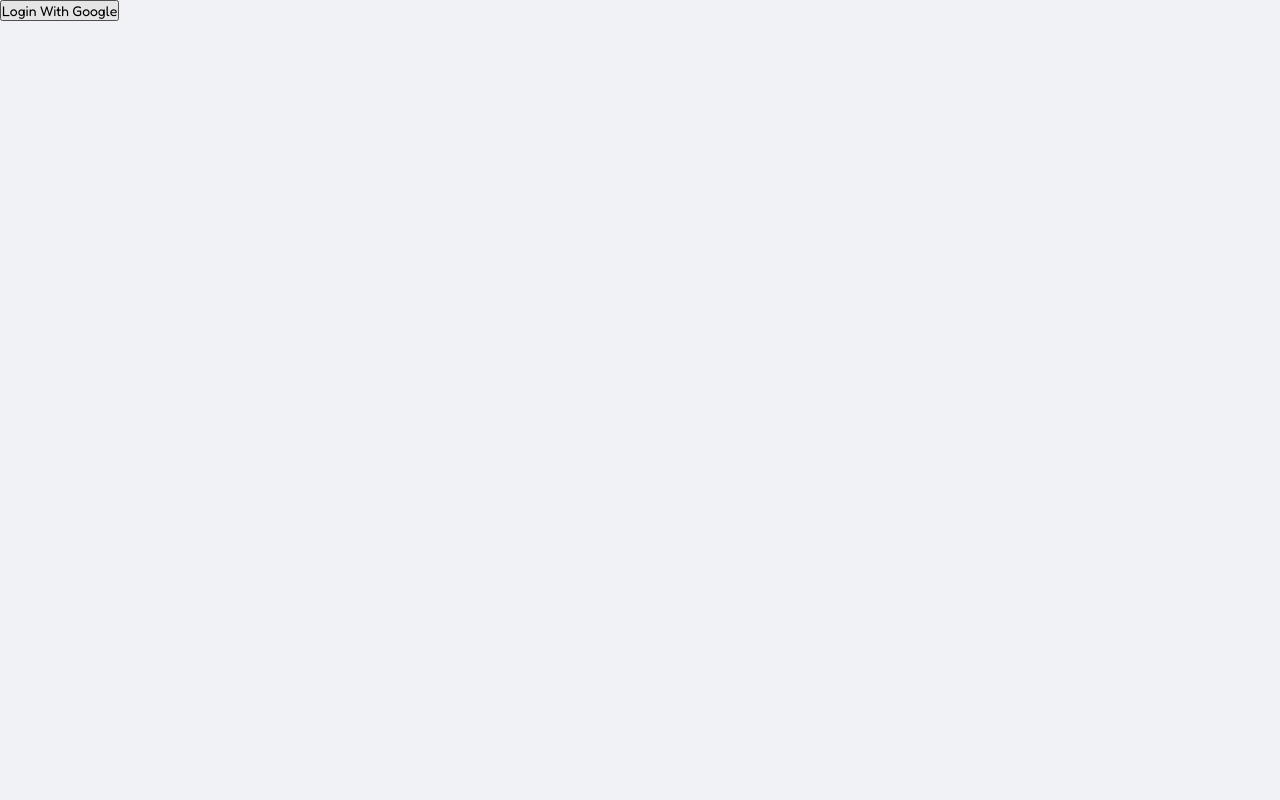
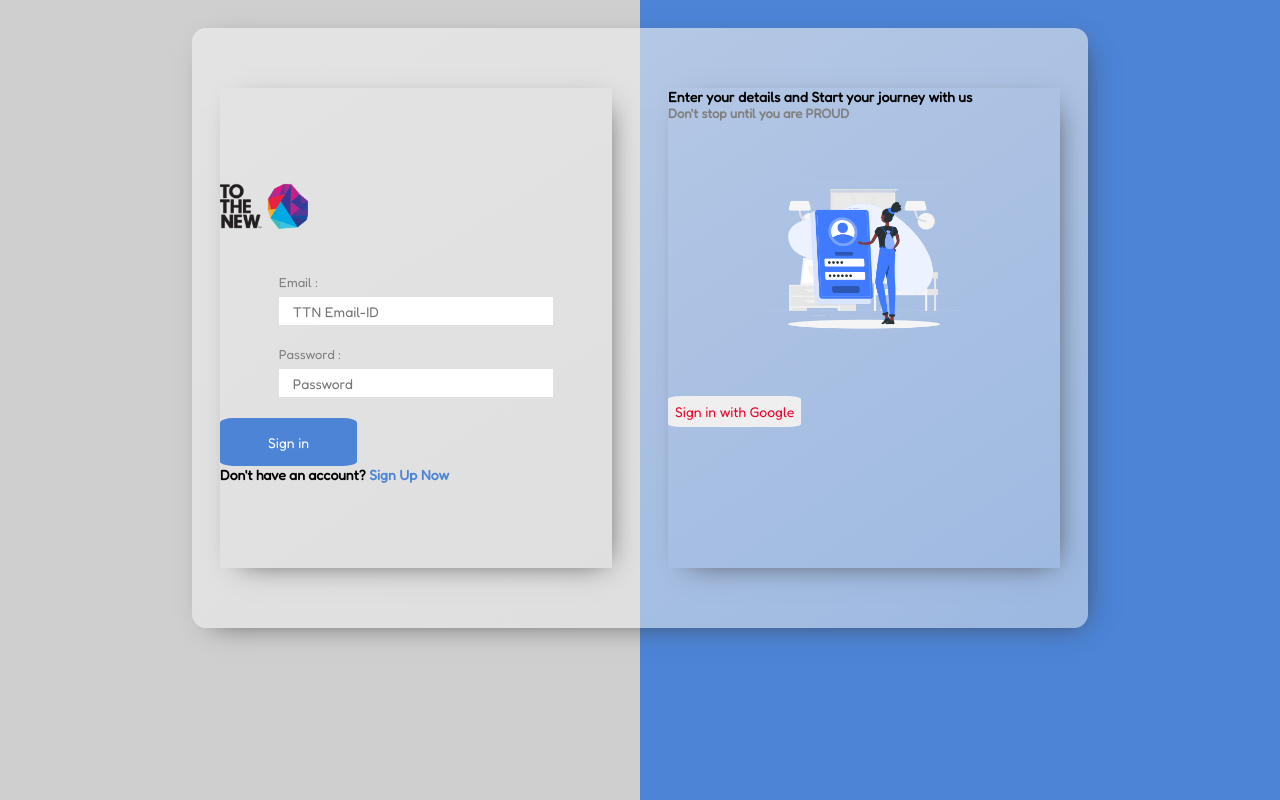
Before and after one commit to harsh-ttn/Buzz-TTN, a React (Create React App) app in the folder client/: page /google in a window 1280 px wide. Built offline with nearby package versions, Linux system fonts and the light colour scheme.

Commit message:
Login and Register Pages, func

```diff
--- a/client/package.json
+++ b/client/package.json
@@ -12,8 +12,10 @@
     "firebase": "^9.6.10",
     "react": "^18.0.0",
     "react-dom": "^18.0.0",
+    "react-redux": "^7.2.8",
     "react-router-dom": "^6.3.0",
     "react-scripts": "5.0.0",
+    "redux": "^4.1.2",
     "web-vitals": "^2.1.4"
   },
   "scripts": {
--- a/client/src/App.js
+++ b/client/src/App.js
@@ -16,7 +16,7 @@ function App() {
             {/* <Route path="/" element={<Login />} />
             <Route path="/register" element={<Register />} /> */}
             <Route path="/" element={<Home />} />
-            <Route path="/google" element={<GLogin />} />
+            <Route path="/google" element={<Login />} />
             <Route path="/userDetail/:id" element={<DetailUser />} />
           </Routes>
         </Router>
--- /dev/null
+++ b/client/src/components/ApiCall/LoginApiCall.js
@@ -0,0 +1,12 @@
+import axios from '../../service/axios';
+
+
+export const LoginApiCall=async(userCredentials)=>{
+
+    try{
+        const user = await axios.post('/auth/login',userCredentials);
+        console.log(user.data);
+    }catch(error){
+        console.log('Error',error);
+    }
+}
--- /dev/null
+++ b/client/src/components/ApiCall/RegisterApiCall.js
@@ -0,0 +1,8 @@
+import axios from "../../service/axios";
+export const RegisterApiCall = async(userCredentials)=>{
+    try{
+        await axios.post('/api/users',userCredentials);
+    }catch(error){
+        console.log(error);
+    }
+}
--- a/client/src/components/Login/Login.jsx
+++ b/client/src/components/Login/Login.jsx
@@ -1,17 +1,31 @@
 import React from "react";
 import './Login.css'
 import {Link} from 'react-router-dom';
-import { useState } from "react";
+import { useState,useEffect,useRef } from "react";
 import logo from './logoPng.png';
 import signin from './signin.png';
+import {LoginApiCall} from '../ApiCall/LoginApiCall';
 
 function Login(){
+
+
 
     const[emailval,setEmailval]= useState('');
     const[pwdval,setPwdval]= useState('');
 
     const handleSubmit=(e)=>{
         e.preventDefault();
+        if(emailval!=='' || pwdval!==''){
+            if (/@tothenew.com\s*$/.test(emailval)) {
+                LoginApiCall({"email":emailval,"password":pwdval});
+            setEmailval('');
+            setPwdval('');
+             }
+             else{
+                 alert('You can only login with To The New email-ID. Kindly try again')
+             }
+
+        }
     }
 
     return (
--- a/client/src/components/Register/Register.jsx
+++ b/client/src/components/Register/Register.jsx
@@ -2,6 +2,7 @@ import React from "react";
 import './Register.css'
 import {Link} from 'react-router-dom';
 import {useState} from 'react'
+import {RegisterApiCall} from '../ApiCall/RegisterApiCall';
 
 function Register(){
 
@@ -12,7 +13,26 @@ function Register(){
 
     const handleSubmit=(e)=>{
         e.preventDefault();
-    }
+        if(name!=='' ||emailval!=='' ||pwdval!==''||confirmpwdval!==''){
+            if (/@tothenew.com\s*$/.test(emailval)) {
+                if(pwdval===confirmpwdval){
+                    RegisterApiCall({"name":name,"email":emailval,"password":pwdval,"google":false,"userImage":""})
+                    setName('');
+                    setEmailval('');
+                    setPwdval('');
+                    setConfirmPwdval('');
+                    alert('User signed-up successfully.Kindly Login!!')
+                }
+                else{
+                    alert("Passwords don't match. Kindly try again")
+                }
+             }
+             else{
+                 alert('User can only sign-up using To The New official email-ID. Kindly try again!!');
+             }
+
+            }
+        }
 
     return (
         <div className="register-main">
@@ -50,7 +70,7 @@ function Register(){
                                    value={confirmpwdval}
                                    onChange={(e)=>{setConfirmPwdval(e.target.value)}}
                             />
-                            <button type="submit" id='sub-btn'>Sign Up</button>
+                            <button type="submit" id='sub-btn' >Sign Up</button>
                         </form>
                 </div>
 
```
Also changed, not shown: 2 other files (tests, documents, lock files or other folders).
